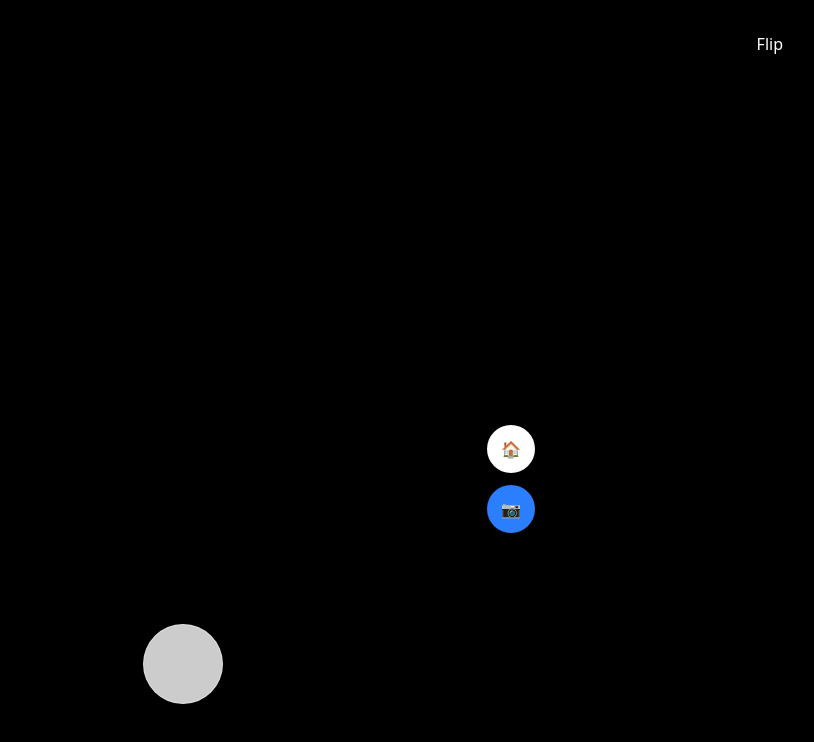
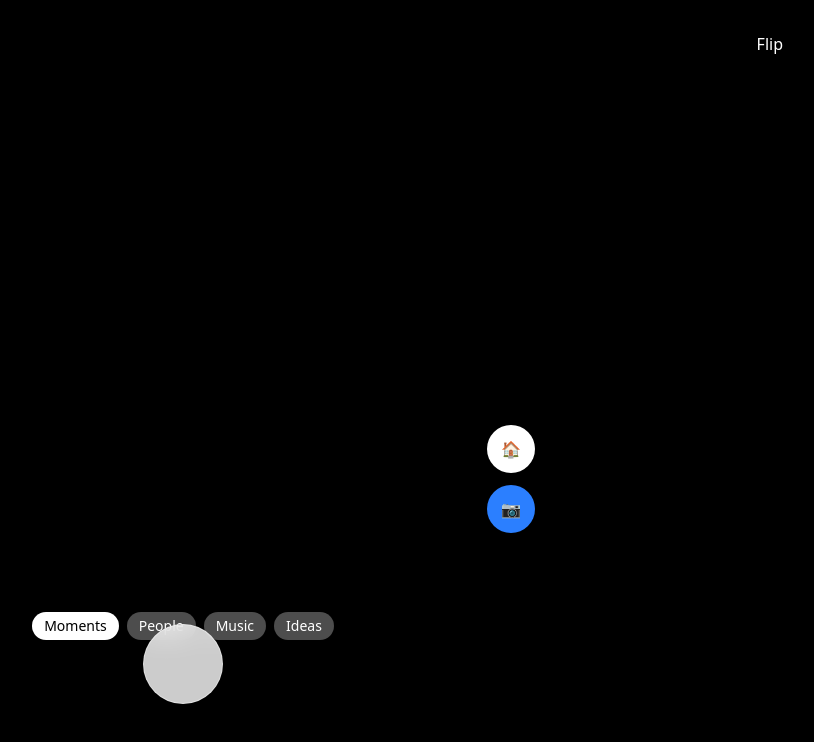
Before and after one commit to bnkhan65-source/memory-vault, a Next.js app: page /camera in a window 1280 px wide. Shown: the top 742 px of the page, without its empty margins (457-1271 px from the left). Built offline with nearby package versions, Linux system fonts and the light colour scheme; no server answers.

Commit message:
Add category UI

```diff
--- a/app/camera/page.tsx
+++ b/app/camera/page.tsx
@@ -10,6 +10,7 @@ import BottomNav from "../../components/BottomNav";
 export default function CameraPage() {
   const videoRef = useRef<HTMLVideoElement>(null);
   const [photo, setPhoto] = useState<string | null>(null);
+  const [selectedCategory, setSelectedCategory] = useState("Moments");
   const router = useRouter();
 
   const [facingMode, setFacingMode] = useState<"user" | "environment">("environment");
@@ -108,6 +109,7 @@ export default function CameraPage() {
       await addDoc(collection(db, "users", uid, "memories"), {
         imageUrl: downloadURL,
         caption,
+        category: selectedCategory || "Moments",
         createdAt: serverTimestamp(),
       });
 
@@ -153,6 +155,21 @@ export default function CameraPage() {
         <img src={photo} className="w-full h-full object-cover" />
       )}
 
+      <div className="absolute bottom-40 left-0 right-0 flex justify-center gap-2 z-50 flex-wrap px-4">
+  {["Moments", "People", "Music", "Ideas"].map(cat => (
+    <button
+      key={cat}
+      onClick={() => setSelectedCategory(cat)}
+      className={`px-3 py-1 rounded-full text-sm ${
+        selectedCategory === cat
+          ? "bg-white text-black"
+          : "bg-white/30 text-white"
+      }`}
+    >
+      {cat}
+    </button>
+  ))}
+      </div>
       {/* Controls */}
       <div className="absolute bottom-24 left-0 right-0 flex justify-center gap-4 z-50">
         {!photo ? (
```
